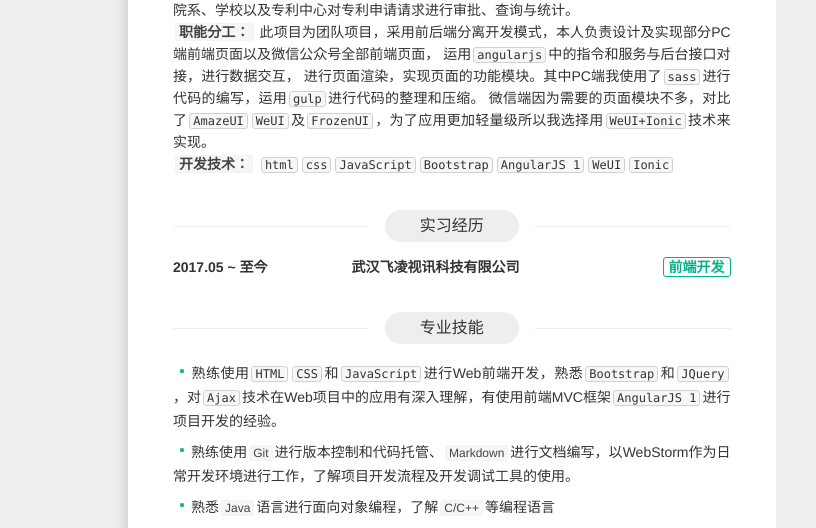
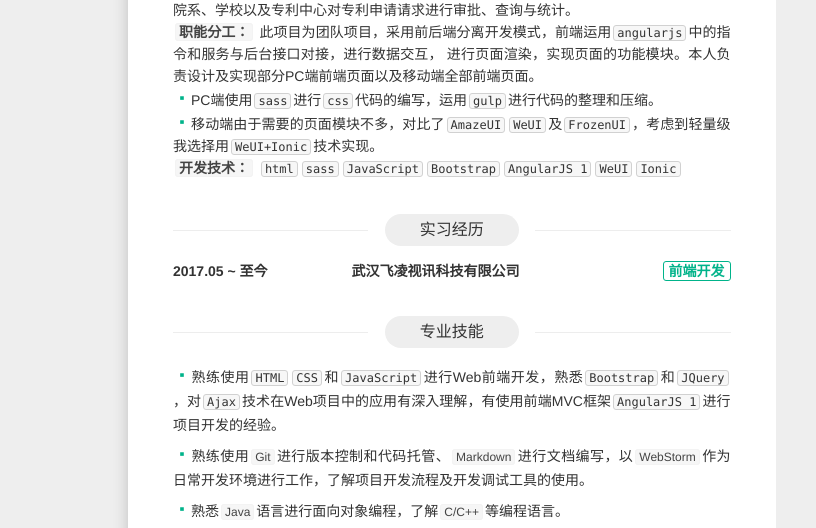
Before and after one commit to Wonder233/resume, a website: page index.html in a window 1280 px wide. Shown: the part 412-940 px from the top of the page, 0-816 px from the left. Drawn offline with nearby package versions, Linux system fonts and the light colour scheme.

Commit message:
简历修改

```diff
--- a/index.html
+++ b/index.html
@@ -45,9 +45,9 @@
                             <p class="section-content">
                                 <ul class="section-list">
                                     <li><p class="section-content"><i class="iconfont icon-dot"></i>原项目结构树混乱，负责整理全部页面的viewModel。</p></li>
-                            <li><p class="section-content"><i class="iconfont icon-dot"></i>负责对原项目可重用代码进行组件化开发。</p></li>
-                            <li><p class="section-content"><i class="iconfont icon-dot"></i>负责将原项目升级为响应式网站项目。</p></li>
-                            </ul>
+                                    <li><p class="section-content"><i class="iconfont icon-dot"></i>负责对原项目可重用代码进行组件化开发。</p></li>
+                                    <li><p class="section-content"><i class="iconfont icon-dot"></i>负责将原项目升级为响应式网站项目。</p></li>
+                                </ul>
                             </p>
                             <p class="section-content">
                                 <strong class="bold">开发技术：</strong>
@@ -68,15 +68,19 @@
                             </p>
                             <p class="section-content">
                                 <strong class="bold">职能分工：</strong>
-                                <lable>此项目为团队项目，采用前后端分离开发模式，本人负责设计及实现部分PC端前端页面以及微信公众号全部前端页面，
-                                    运用<em>angularjs</em>中的指令和服务与后台接口对接，进行数据交互，
-                                    进行页面渲染，实现页面的功能模块。其中PC端我使用了<em>sass</em>进行代码的编写，运用<em>gulp</em>进行代码的整理和压缩。
-                                    微信端因为需要的页面模块不多，对比了<em>AmazeUI</em><em>WeUI</em>及<em>FrozenUI</em>，为了应用更加轻量级所以我选择用<em>WeUI+Ionic</em>技术来实现。
+                                <lable>此项目为团队项目，采用前后端分离开发模式，前端运用<em>angularjs</em>中的指令和服务与后台接口对接，进行数据交互，
+                                    进行页面渲染，实现页面的功能模块。本人负责设计及实现部分PC端前端页面以及移动端全部前端页面。
                                 </lable>
                             </p>
                             <p class="section-content">
+                                <ul class="section-list">
+                                    <li><p class="section-content"><i class="iconfont icon-dot"></i>PC端使用<em>sass</em>进行<em>css</em>代码的编写，运用<em>gulp</em>进行代码的整理和压缩。</p></li>
+                                    <li><p class="section-content"><i class="iconfont icon-dot"></i>移动端由于需要的页面模块不多，对比了<em>AmazeUI</em><em>WeUI</em>及<em>FrozenUI</em>，考虑到轻量级我选择用<em>WeUI+Ionic</em>技术实现。</p></li>
+                                </ul>
+                            </p>
+                            <p class="section-content">
                                 <strong class="bold">开发技术：</strong>
-                                <lable><em>html</em><em>css</em><em>JavaScript</em><em>Bootstrap</em><em>AngularJS 1</em><em>WeUI</em><em>Ionic</em></lable>
+                                <lable><em>html</em><em>sass</em><em>JavaScript</em><em>Bootstrap</em><em>AngularJS 1</em><em>WeUI</em><em>Ionic</em></lable>
                             </p>
                         </div>
                     </div>
@@ -114,8 +118,8 @@
                 <div class="section-bd">
                     <ul class="section-list">
                         <li><p class="section-content"><i class="iconfont icon-dot"></i>熟练使用<em>HTML</em><em>CSS</em>和<em>JavaScript</em>进行Web前端开发，熟悉<em>Bootstrap</em>和<em>JQuery</em>，对<em>Ajax</em>技术在Web项目中的应用有深入理解，有使用前端MVC框架<em>AngularJS 1</em>进行项目开发的经验。</p></li>
-                        <li><p class="section-content"><i class="iconfont icon-dot"></i>熟练使用<strong>Git</strong>进行版本控制和代码托管、<strong>Markdown</strong>进行文档编写，以WebStorm</strong>作为日常开发环境进行工作，了解项目开发流程及开发调试工具的使用。</p></li>
-                        <li><p class="section-content"><i class="iconfont icon-dot"></i>熟悉<strong>Java</strong>语言进行面向对象编程，了解<strong>C/C++</strong>等编程语言</p></li>
+                        <li><p class="section-content"><i class="iconfont icon-dot"></i>熟练使用<strong>Git</strong>进行版本控制和代码托管、<strong>Markdown</strong>进行文档编写，以<strong>WebStorm</strong>作为日常开发环境进行工作，了解项目开发流程及开发调试工具的使用。</p></li>
+                        <li><p class="section-content"><i class="iconfont icon-dot"></i>熟悉<strong>Java</strong>语言进行面向对象编程，了解<strong>C/C++</strong>等编程语言。</p></li>
                         <li><p class="section-content"><i class="iconfont icon-dot"></i>会点<strong>设计</strong>，有点<strong>审美</strong>能力，重视<strong>用户体验</strong>，并有<strong>良好的编程习惯</strong>。</p></li>
                     </ul>
                 </div>
```
Also changed, not shown: 1 other file.
